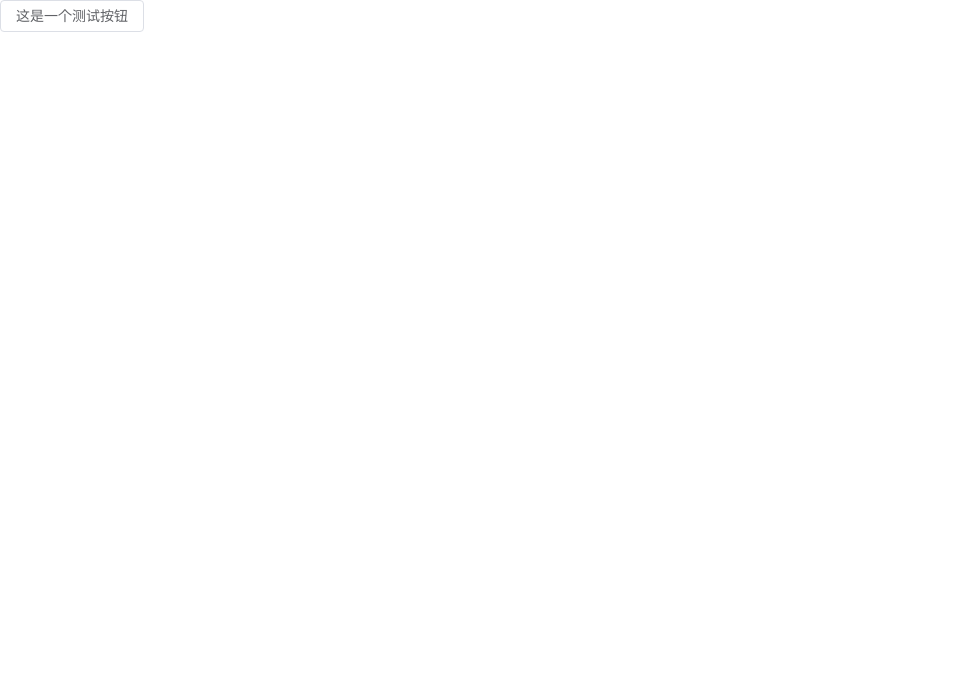
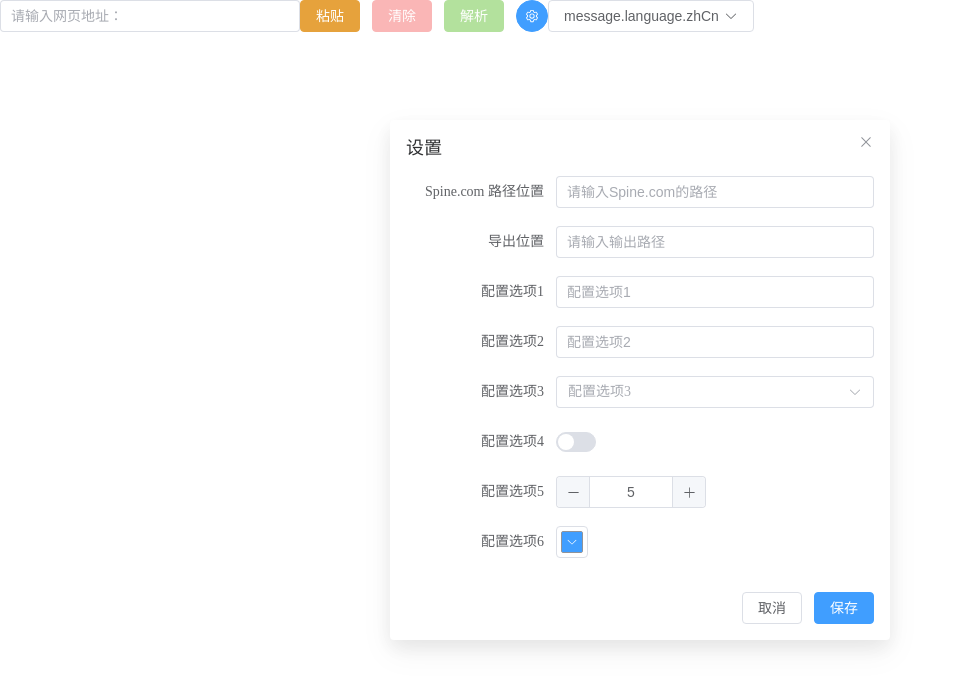
Before and after one commit to Dongyifengs/SR-Spine-Extractor, a Vue app: page / in a window 1280 px wide. Shown: the top 690 px of the page, without its empty margins (0-954 px from the left). Built offline with nearby package versions, Linux system fonts and the light colour scheme.

Commit message:
添加输入与粘贴 清除功能，对项目添加i18n 增加设置功能 制作双语言

```diff
--- a/package.json
+++ b/package.json
@@ -13,13 +13,16 @@
     "@tauri-apps/api": "^2",
     "@tauri-apps/plugin-opener": "^2",
     "element-plus": "^2.9.8",
-    "vue": "^3.5.13"
+    "vue": "^3.5.13",
+    "vue-i18n": "^11.1.3"
   },
   "devDependencies": {
+    "@iconify-json/ep": "^1.2.2",
     "@tauri-apps/cli": "^2",
     "@vitejs/plugin-vue": "^5.2.1",
     "typescript": "~5.6.2",
     "unplugin-auto-import": "^19.1.2",
+    "unplugin-icons": "^22.1.0",
     "unplugin-vue-components": "^28.5.0",
     "vite": "^6.0.3",
     "vue-tsc": "^2.1.10"
--- a/src/App.vue
+++ b/src/App.vue
@@ -1,15 +1,119 @@
 <template>
-  <el-button>{{ buttonText }}</el-button>
+  <el-input
+      v-model="inputURLText"
+      style="max-width: 300px"
+      :placeholder="$t('message.inputUrlPlaceholder')"
+      class="inputURLClass"
+  ></el-input>
+  <el-button type="warning" @click="paste()">{{ $t("message.paste") }}</el-button>
+  <el-button type="danger" :disabled="!inputURLText" @click="clear()">{{ $t("message.clear") }}</el-button>
+  <el-button type="success" :disabled="!inputURLText" @click="parsing()">{{ $t("message.parse") }}</el-button>
+  <el-button type="primary" :icon="Setting" circle @click="showSettings = true"/>
+  <ChangeLan/>
+
+
+  <!-- 设置页面 -->
+  <el-dialog
+      v-model="showSettings"
+      :title="$t('settings.table.settings')"
+      :modal="false"
+      :close-on-click-modal="false"
+      draggable
+      width="500px"
+  >
+    <el-form label-width="150px">
+      <el-form-item :label="$t('settings.table.spineLocation')">
+        <el-input v-model="settings.SpineLocation" :placeholder="$t('settings.text.EnterSpineLocation')"/>
+      </el-form-item>
+
+      <el-form-item :label="$t('settings.table.ExportLocation')">
+        <el-input v-model="settings.exportLocation" :placeholder="$t('settings.text.EnterExportLocation')"/>
+      </el-form-item>
+
+      <el-form-item :label="$t('settings.table.ConfigurationOption1')">
+        <el-input v-model="settings.option1" :placeholder="$t('settings.text.EnterOption1')"/>
+      </el-form-item>
+
+      <el-form-item :label="$t('settings.table.ConfigurationOption2')">
+        <el-input v-model="settings.option2" :placeholder="$t('settings.text.EnterOption2')"/>
+      </el-form-item>
+
+      <el-form-item :label="$t('settings.table.ConfigurationOption3')">
+        <el-select v-model="settings.option3" :placeholder="$t('settings.text.EnterOption3')">
+          <el-option :label="$t('settings.text.OptionA')" value="A"/>
+          <el-option :label="$t('settings.text.OptionB')" value="B"/>
+          <el-option :label="$t('settings.text.OptionC')" value="C"/>
+        </el-select>
+      </el-form-item>
+
+      <el-form-item :label="$t('settings.table.ConfigurationOption4')">
+        <el-switch v-model="settings.option4"/>
+      </el-form-item>
+
+      <el-form-item :label="$t('settings.table.ConfigurationOption5')">
+        <el-input-number v-model="settings.option5" :min="1" :max="10"/>
+      </el-form-item>
+
+      <el-form-item :label="$t('settings.table.ConfigurationOption6')">
+        <el-color-picker v-model="settings.option6"/>
+      </el-form-item>
+    </el-form>
+
+    <template #footer>
+      <el-button @click="showSettings = false">{{ $t('settings.table.Cancel') }}</el-button>
+      <el-button type="primary" @click="saveSettings">{{ $t('settings.table.Save') }}</el-button>
+    </template>
+  </el-dialog>
 </template>
 
 <script setup lang="ts">
 import {ref} from "vue";
+import {ElMessage} from 'element-plus'
+import {Setting} from '@element-plus/icons-vue'
+import 'element-plus/theme-chalk/dark/css-vars.css';
+import ChangeLan from './locales/Language.vue'
+import {useI18n} from 'vue-i18n'
 
-const buttonText = ref("这是一个测试按钮")
+const {t} = useI18n()
+const inputURLText = ref('');
+const showSettings = ref(true);
+
+// 配置选项
+const settings = ref({
+  SpineLocation: '',
+  exportLocation: '',
+  option1: '',
+  option2: '',
+  option3: '',
+  option4: false,
+  option5: 5,
+  option6: '#409EFF',
+})
+
+// 粘贴功能
+const paste = async () => {
+  try {
+    inputURLText.value = await navigator.clipboard.readText();
+    ElMessage.success(t('message.pasteSuccess'));
+  } catch (error) {
+    ElMessage.error(t('message.pasteError', {error}));
+  }
+}
+
+// 清除功能
+const clear = async () => {
+  inputURLText.value = '';
+  ElMessage.success(t('message.clearSuccess'));
+}
+
+// 解析功能
+const parsing = async () => {
+  ElMessage.success(t('message.developing'));
+}
+
+// 保存设置
+const saveSettings = () => {
+  ElMessage.success('Settings saved successfully');
+  showSettings.value = false;
+}
 </script>
-
-<style scoped>
-* {
-  margin: 0;
-}
-</style>
--- /dev/null
+++ b/src/Style.css
@@ -0,0 +1,15 @@
+* {
+    margin: 0;
+}
+
+:deep(.el-dialog) {
+    margin: 0 !important;
+    position: absolute;
+    top: 50px;
+    left: 50px;
+}
+
+:deep(.el-dialog__header) {
+    cursor: move;
+    user-select: none;
+}
--- /dev/null
+++ b/src/locales/Language.vue
@@ -0,0 +1,45 @@
+<template>
+  <el-dropdown @command="handleSelect" trigger="click">
+    <el-button>
+      {{ $t(`message.language.${curLanguage}`) }}
+      <el-icon class="el-icon--right"><arrow-down /></el-icon>
+    </el-button>
+    <template #dropdown>
+      <el-dropdown-menu>
+        <el-dropdown-item
+            :command="'zh'"
+            :disabled="curLanguage === 'zh'"
+        >
+          {{ $t('message.language.zh') }}
+        </el-dropdown-item>
+        <el-dropdown-item
+            :command="'en'"
+            :disabled="curLanguage === 'en'"
+        >
+          {{ $t('message.language.en') }}
+        </el-dropdown-item>
+      </el-dropdown-menu>
+    </template>
+  </el-dropdown>
+</template>
+
+<script setup lang="ts">
+import { useI18n } from "vue-i18n";
+import { computed } from "vue";
+import { ArrowDown } from '@element-plus/icons-vue'
+import { ElMessage } from 'element-plus'
+
+const { t, locale } = useI18n()
+
+const handleSelect = (v: string) => {
+  localStorage.setItem('language', v)
+  locale.value = v
+  ElMessage.success(
+      t('message.language.currentLanguage', {
+        language: t(`message.language.${v}`)  // 使用当前语言代码直接获取翻译
+      })
+  )
+}
+
+const curLanguage = computed(() => locale.value)
+</script>
--- /dev/null
+++ b/src/locales/i18n/en.ts
@@ -0,0 +1,43 @@
+// en.js
+export default {
+    message: {
+        paste: 'Paste',
+        clear: 'Clear',
+        parse: 'Parse',
+        pasteSuccess: 'Pasted clipboard content!',
+        pasteError: 'Paste failed! Error: {error}',
+        clearSuccess: 'Cleared!',
+        developing: 'In development!',
+        inputUrlPlaceholder: 'Please enter the URL:',
+        language: {
+            zh: 'Chinese',
+            en: 'English',
+            currentLanguage: 'Current language is {language}'
+        }
+    },
+    settings: {
+        table: {
+            settings: "Settings",
+            spineLocation: "Spine.com Path",
+            ExportLocation: "Export Location",
+            ConfigurationOption1: "Configuration Option 1",
+            ConfigurationOption2: "Configuration Option 2",
+            ConfigurationOption3: "Configuration Option 3",
+            ConfigurationOption4: "Configuration Option 4",
+            ConfigurationOption5: "Configuration Option 5",
+            ConfigurationOption6: "Configuration Option 6",
+            Cancel: "Cancel",
+            Save: "Save"
+        },
+        text: {
+            EnterSpineLocation: "Please enter Spine.com path",
+            EnterExportLocation: "Please enter export location",
+            EnterOption1: "Configuration option 1",
+            EnterOption2: "Configuration option 2",
+            EnterOption3: "Configuration option 3",
+            OptionA: "Option A",
+            OptionB: "Option B",
+            OptionC: "Option C"
+        }
+    }
+}
--- /dev/null
+++ b/src/locales/i18n/zhCn.ts
@@ -0,0 +1,43 @@
+// zh-CN.js
+export default {
+    message: {
+        paste: '粘贴',
+        clear: '清除',
+        parse: '解析',
+        pasteSuccess: '已粘贴剪贴板内容！',
+        pasteError: '粘贴失败！请查看报错: {error}',
+        clearSuccess: '已清除！',
+        developing: '正在开发！',
+        inputUrlPlaceholder: '请输入网页地址：',
+        language: {
+            zh: '中文',
+            en: '英文',
+            currentLanguage: '当前语种为{language}'
+        }
+    },
+    settings: {
+        table: {
+            settings: '设置',
+            spineLocation: 'Spine.com 路径位置',
+            ExportLocation: '导出位置',
+            ConfigurationOption1: '配置选项1',
+            ConfigurationOption2: '配置选项2',
+            ConfigurationOption3: '配置选项3',
+            ConfigurationOption4: '配置选项4',
+            ConfigurationOption5: '配置选项5',
+            ConfigurationOption6: '配置选项6',
+            Cancel: '取消',
+            Save: '保存'
+        },
+        text: {
+            EnterSpineLocation: '请输入Spine.com的路径',
+            EnterExportLocation : '请输入输出路径',
+            EnterOption1 : '配置选项1',
+            EnterOption2 : '配置选项2',
+            EnterOption3 : '配置选项3',
+            OptionA : '配置A',
+            OptionB : '配置B',
+            OptionC : '配置C',
+        }
+    }
+}
--- a/src/main.ts
+++ b/src/main.ts
@@ -1,4 +1,22 @@
 import { createApp } from "vue";
+import { createI18n } from 'vue-i18n'
 import App from "./App.vue";
+import 'element-plus/dist/index.css';
+import zhCn from './locales/i18n/zhCn.ts'
+import en from './locales/i18n/en'
+import './Style.css'
 
-createApp(App).mount("#app");
+const i18n = createI18n({
+    legacy: false,
+    locale: localStorage.getItem('language') || 'zhCn',
+    fallbackLocale: 'zhCn',
+    messages: {
+        zhCn: zhCn,
+        en: en
+    }
+})
+
+
+const app = createApp(App);
+app.use(i18n)
+app.mount("#app");
--- a/vite.config.ts
+++ b/vite.config.ts
@@ -1,7 +1,9 @@
-import { defineConfig } from "vite";
+import {defineConfig} from "vite";
 import AutoImport from 'unplugin-auto-import/vite'
 import Components from 'unplugin-vue-components/vite'
-import { ElementPlusResolver } from 'unplugin-vue-components/resolvers'
+import {ElementPlusResolver} from 'unplugin-vue-components/resolvers'
+import IconsResolver from 'unplugin-icons/resolver'
+import Icons from 'unplugin-icons/vite'
 import vue from "@vitejs/plugin-vue";
 
 // @ts-expect-error process is a nodejs global
@@ -12,11 +14,27 @@
     plugins: [
         vue(),
         AutoImport({
-          resolvers: [ElementPlusResolver()],
+            imports: ['vue'],
+            resolvers: [
+                ElementPlusResolver(),
+                IconsResolver(
+                    {
+                        prefix: 'Icon',
+                    }
+                ),
+            ],
         }),
         Components({
-          resolvers: [ElementPlusResolver()],
+            resolvers: [
+                ElementPlusResolver(),
+                IconsResolver({
+                    enabledCollections: ['ep'],
                 }),
+            ],
+        }),
+        Icons({
+            autoInstall: true,
+        })
     ],
 
     // Vite options tailored for Tauri development and only applied in `tauri dev` or `tauri build`
```
Also changed, not shown: src/locales/index.ts (added, +15 -0 lines). Lines whose indentation alone changed are shown as unchanged.
